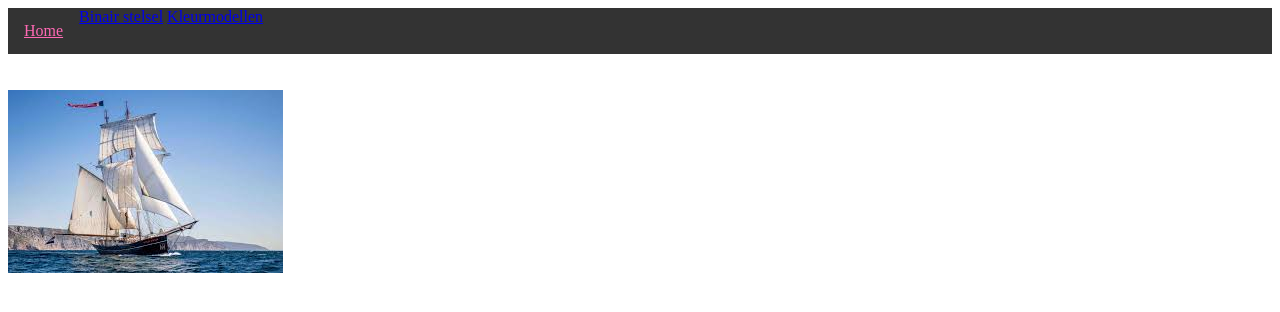
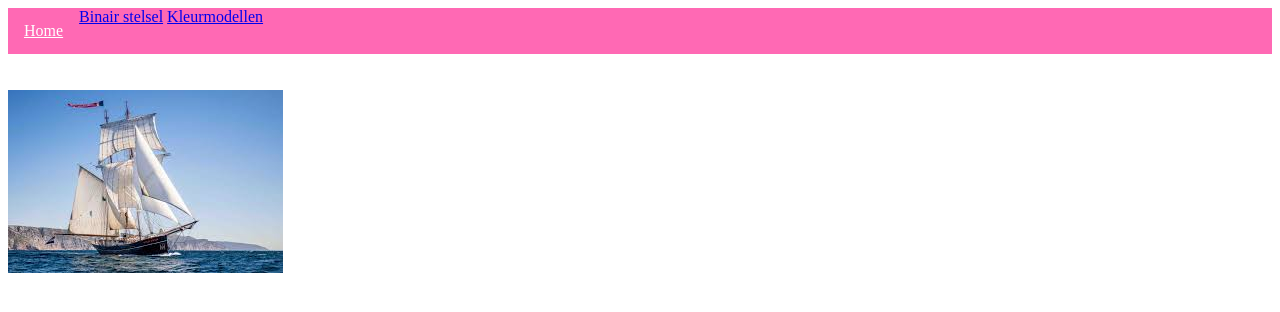
Before and after one commit to Anne-Fleur08/Anne-Fleur08.github.io, a plain HTML site: page index.html in a window 1280 px wide. Drawn offline with Linux system fonts and the light colour scheme.

Commit message:
Update opmaak.css

```diff
--- a/opmaak.css
+++ b/opmaak.css
@@ -3,7 +3,7 @@ ul{
   margin: 0;
   padding: 0;
   overflow: hidden;
-  background-color: #333;
+  background-color: hotpink;
 }
 
 li{
@@ -12,7 +12,7 @@ li{
 
 li a {
   display: block;
-  color: hotpink;
+  color: white;
   text-align: center;
   padding: 14px 16px;
   text-decoration: none:
```
